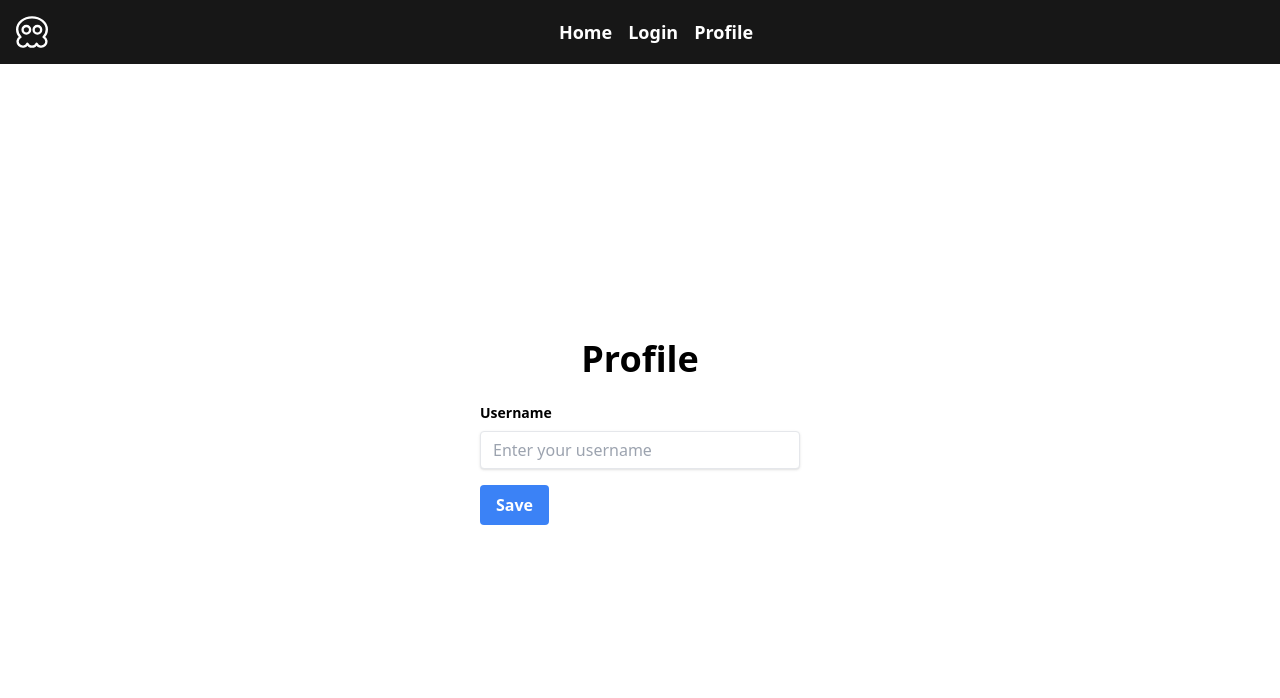
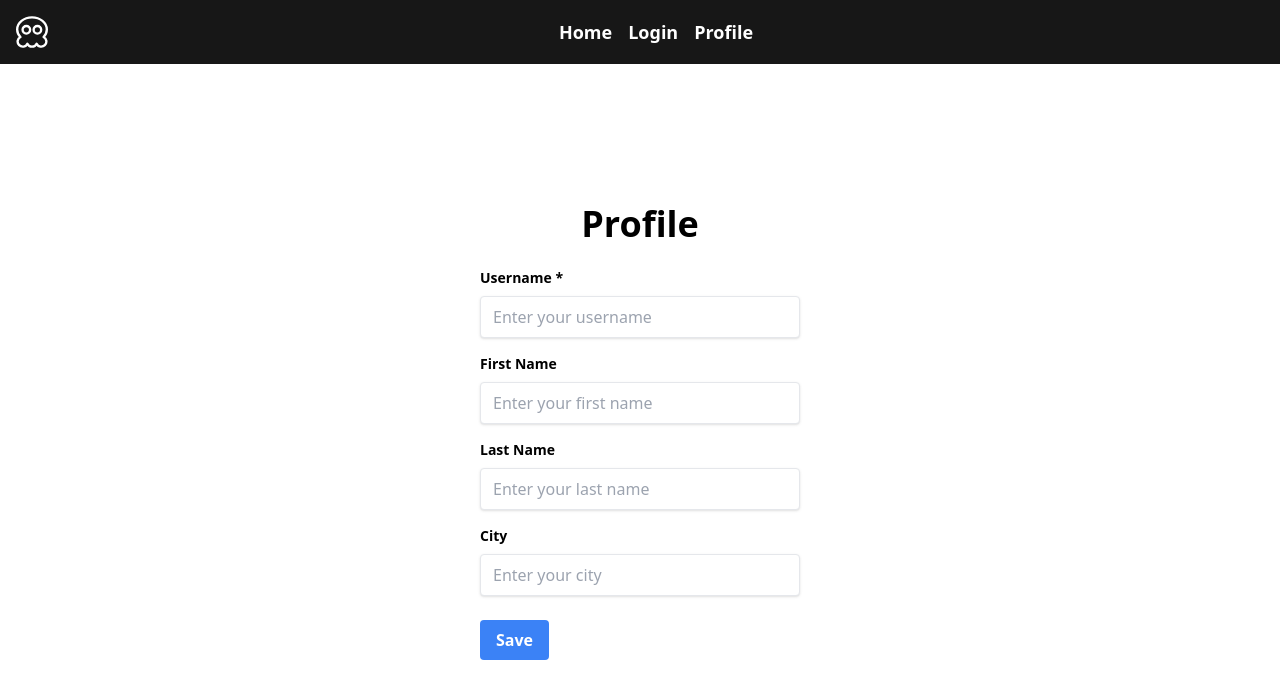
Before and after one commit to ShawnEdgell/superchat-2, a Vue app: page /user-profile in a window 1280 px wide. Shown: the top 698 px of the page. Built offline with nearby package versions, Linux system fonts and the light colour scheme.

Commit message:
bug fixes

```diff
--- a/package.json
+++ b/package.json
@@ -11,9 +11,11 @@
     "autoprefixer": "^10.4.16",
     "core-js": "^3.8.3",
     "emoji-picker-element": "^1.18.4",
+    "flatpickr": "^4.6.13",
     "postcss": "^8.4.31",
     "tailwindcss": "^3.3.5",
     "vue": "^3.2.13",
+    "vue-flatpickr-component": "^11.0.3",
     "vue-router": "^4.0.13",
     "vuex": "^4.0.2"
   },
--- a/src/components/MessageInput.vue
+++ b/src/components/MessageInput.vue
@@ -1,7 +1,7 @@
 <template>
     <div class="fixed inset-x-0 bottom-0 p-4 bg-white shadow">
       <div class="flex items-center gap-0 mx-auto">
-        <button @click="toggleEmojiPicker" class="emoji-button text-lg p-2 rounded-l-lg bg-white border border-r-0 border-gray-300">😊</button>
+        <button @click="toggleEmojiPicker" class="emoji-button text-lg py-2 px-3 rounded-l-lg bg-white border border-r-0 border-gray-300">😊</button>
         <div class="relative">
           <div v-if="isEmojiPickerVisible" class="absolute bottom-10 left-0 z-10">
             <emoji-picker @emoji-click="insertEmoji"></emoji-picker>
--- a/src/views/UserProfile.vue
+++ b/src/views/UserProfile.vue
@@ -2,12 +2,29 @@
     <div class="flex flex-col items-center justify-center h-full p-4">
       <h1 class="text-4xl font-bold mb-6">Profile</h1>
       <form @submit.prevent="saveProfile" class="w-full max-w-xs">
+        <!-- Username Field (Required) -->
         <div class="mb-4">
-          <label for="username" class="block text-sm font-bold mb-2">Username</label>
-          <input id="username" type="text" placeholder="Enter your username" class="shadow appearance-none border rounded w-full py-2 px-3 text-gray-700 leading-tight focus:outline-none focus:shadow-outline">
+          <label for="username" class="block text-sm font-bold mb-2">Username *</label>
+          <input id="username" type="text" placeholder="Enter your username" required class="shadow border rounded w-full py-2 px-3 text-gray-700">
         </div>
+        <!-- First Name Field (Optional) -->
+        <div class="mb-4">
+          <label for="firstName" class="block text-sm font-bold mb-2">First Name</label>
+          <input id="firstName" type="text" placeholder="Enter your first name" class="shadow border rounded w-full py-2 px-3 text-gray-700">
+        </div>
+        <!-- Last Name Field (Optional) -->
+        <div class="mb-4">
+          <label for="lastName" class="block text-sm font-bold mb-2">Last Name</label>
+          <input id="lastName" type="text" placeholder="Enter your last name" class="shadow border rounded w-full py-2 px-3 text-gray-700">
+        </div>
+        <!-- City Field (Optional) -->
+        <div class="mb-6">
+          <label for="city" class="block text-sm font-bold mb-2">City</label>
+          <input id="city" type="text" placeholder="Enter your city" class="shadow border rounded w-full py-2 px-3 text-gray-700">
+        </div>
+        <!-- Submit Button -->
         <div class="flex items-center justify-between">
-          <button class="bg-blue-500 hover:bg-blue-700 text-white font-bold py-2 px-4 rounded focus:outline-none focus:shadow-outline" type="submit">
+          <button class="bg-blue-500 hover:bg-blue-700 text-white font-bold py-2 px-4 rounded" type="submit">
             Save
           </button>
         </div>
@@ -28,5 +45,5 @@
   </script>
 
   <style scoped>
-  /* Add styles specific to Profile view if needed */
+    /* Add styles specific to Profile view if needed */
   </style>
```
Also changed, not shown: 2 other files (tests, documents, lock files or other folders).
